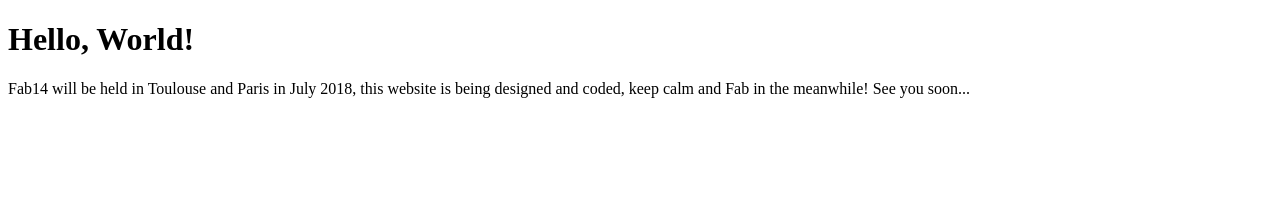
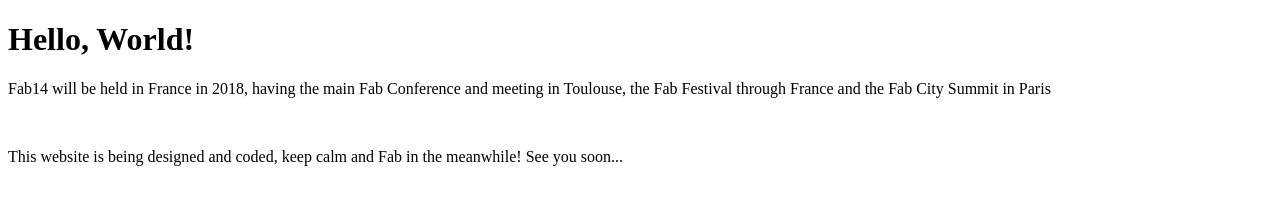
Before and after one commit to fabcity/fab14, a plain HTML site: page index.html in a window 1280 px wide. Drawn offline with Linux system fonts and the light colour scheme.

Commit message:
Update index.html

```diff
--- a/index.html
+++ b/index.html
@@ -5,6 +5,8 @@
 </head>
 <body>
 	<h1>Hello, World!</h1>
-	<p>Fab14 will be held in Toulouse and Paris in July 2018, this website is being designed and coded, keep calm and Fab in the meanwhile! See you soon... </p>
+	<p>Fab14 will be held in France in 2018, having the main Fab Conference and meeting in Toulouse, the Fab Festival through France and the Fab City Summit in Paris</p>
+	<br>
+	<p>This website is being designed and coded, keep calm and Fab in the meanwhile! See you soon... </p>
 </body>
 </html>
```
